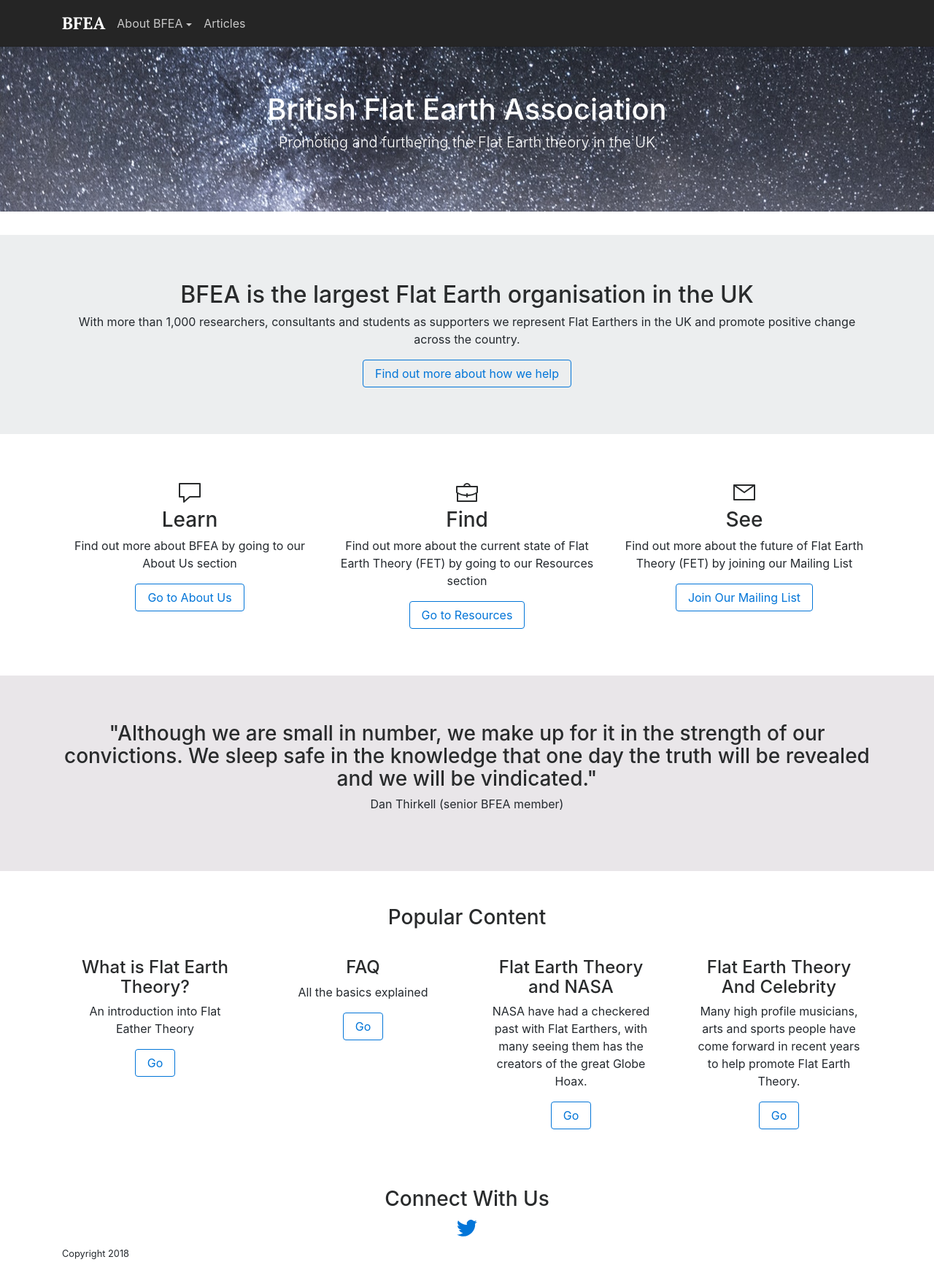
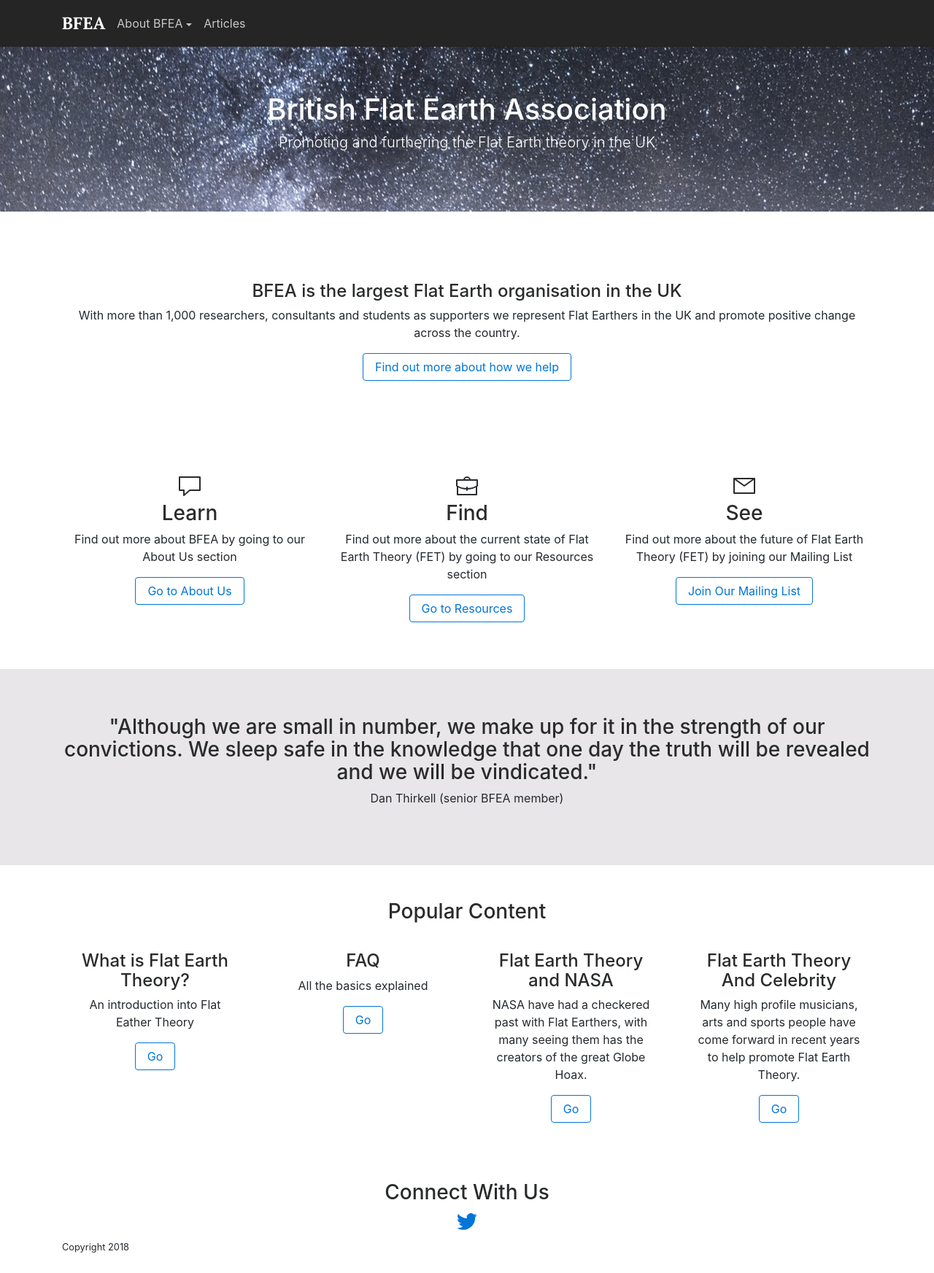
Before and after one commit to krussll/etsysimplicity, a Jekyll site: the page built from index.md, in a window 1280 px wide. Shown: the whole page at 73% size. Built offline with Jekyll 4.4.1, drawn with Linux system fonts in a browser that asks for light colours; nearby versions of some CDN libraries.

Commit message:
Update main.scss

```diff
--- a/css/main.scss
+++ b/css/main.scss
@@ -75,6 +75,14 @@ p {
   background-size: cover;
 }
 
+.jumbotron.sub-tron {
+  background: #fff;
+
+  h2 {
+    font-size: 1.5rem;
+  }
+}
+
 .jumbotron.post-colour-black {
   background: #333333;
 }
```
